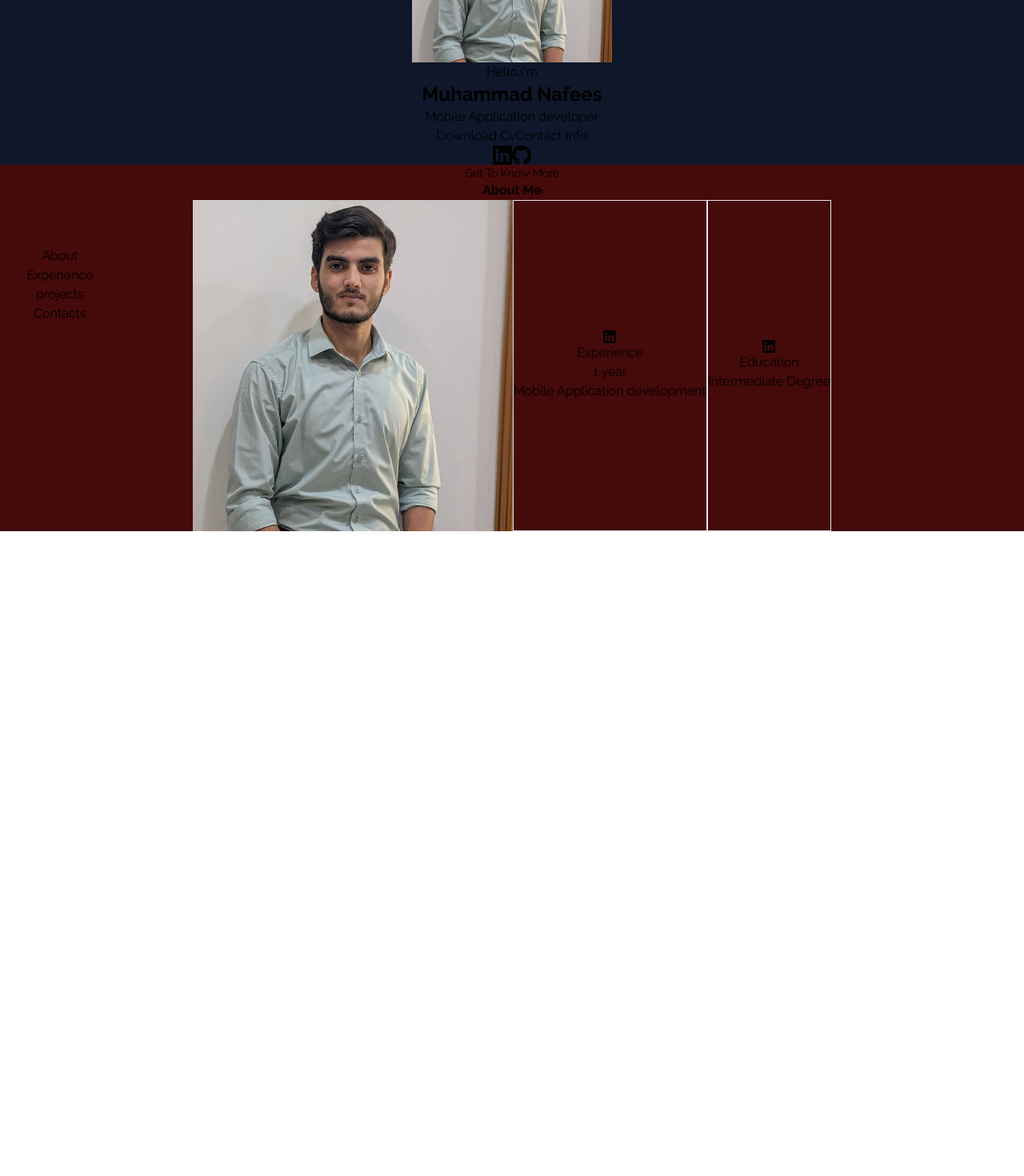
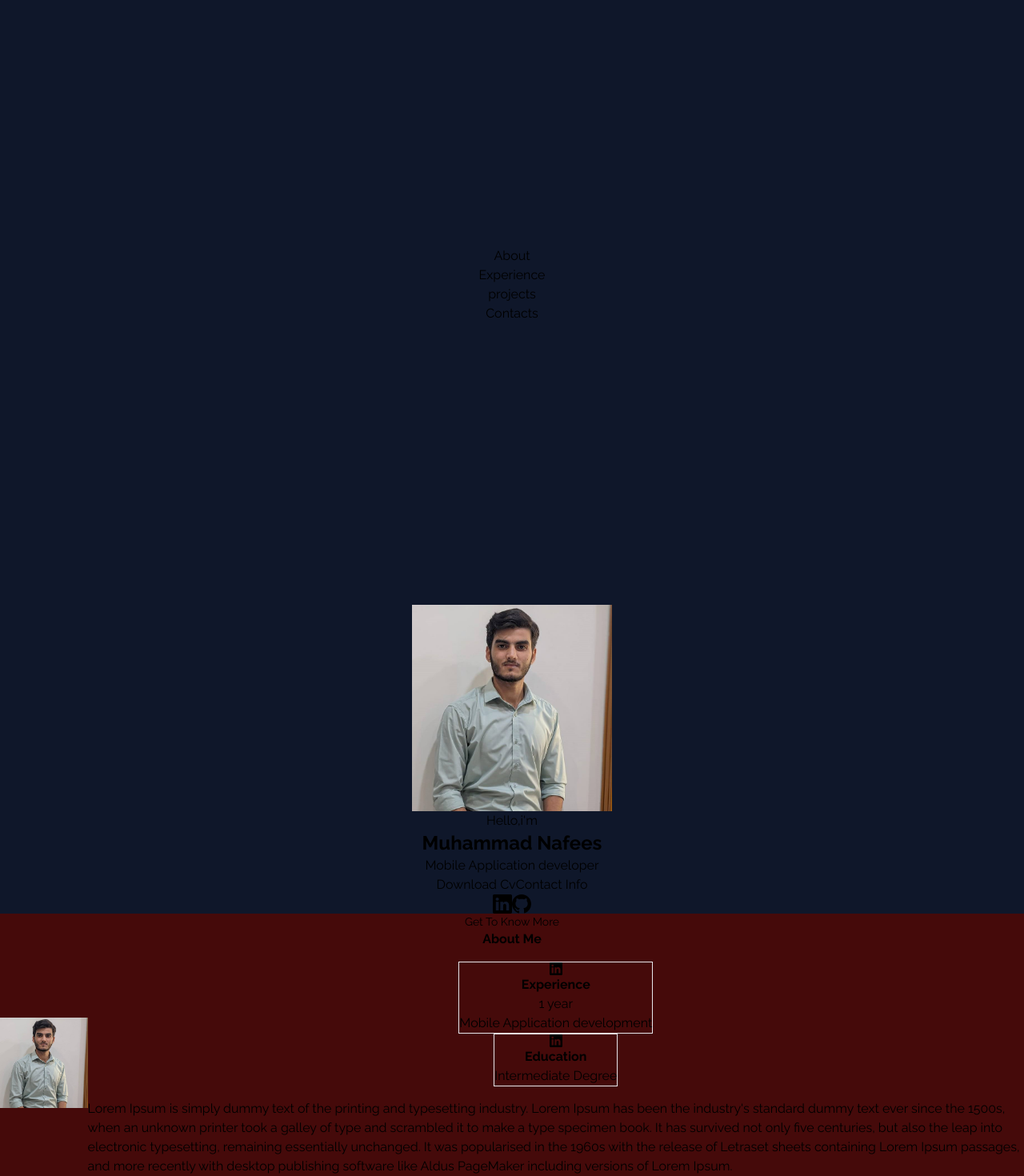
Before and after one commit to Muhammad-Nafees/Nafees_Portfolio_Nextjs, a Next.js app: page / in a window 1280 px wide. Shown: the part 180-1650 px from the top of the page at 80% size. Before the commit the page ends 844 px from the top, so only its background shows below. Built offline with nearby package versions, Linux system fonts and the light colour scheme.

Commit message:
about-woring

```diff
--- a/Components/HeaderTop.jsx
+++ b/Components/HeaderTop.jsx
@@ -13,9 +13,8 @@ const HeaderTop = () => {
 
     return (
 
-        <div className="m-auto fixed top-0 left-0 right-0 z-10 px-10 justify-center  bg-nafees flex pt-5">
+        <div className="px-10 justify-center  bg-nafees flex pt-5">
             <div className="header_top">
-
                 <Link href="/">
                     <h3 className="text-white font-bold">Muhammad Nafees</h3>
                 </Link>
--- a/Components/about/MainContentAbout.jsx
+++ b/Components/about/MainContentAbout.jsx
@@ -1,12 +1,15 @@
 import React from 'react'
 import Image from "next/image";
-import { BsLinkedin, BsGithub } from "react-icons/bs";
+import { BsLinkedin } from "react-icons/bs";
+
 
 
 const MainContentAbout = () => {
+
     return (
-        <div className='flex flex-col justify-center items-center'>
-            <div className='flex items-cente w-10/12'>
+        <div className='py-20 flex flex-col justify-center items-center'>
+            <div className='w-full lg:flex justify-between items-center lg:w-11/12'>
+                <div className="w-250 h-250 flex items-center justify-center">
                     <Image
                         src="/Nafees_Image.jpg"
                         alt="Nafees Image"
@@ -14,26 +17,35 @@ const MainContentAbout = () => {
                         height={400}
                         className="rounded-xl"
                     />
-
-                <div className='flex'>
-                    <div className='border w-6/12 py-10 px-10 rounded-3xl flex flex-col justify-center h-2/6 items-center'>
-                        <BsLinkedin />
-                        <p>Experience</p>
-                        <p>1 year</p>
-                        <p>Mobile Application development</p>
-                    </div>
-                    <div className='border w-6/12 py-10 px-10 rounded-3xl flex flex-col justify-center items-center'>
-                        <BsLinkedin />
-                        <p>Education</p>
-                        <p>Intermediate Degree</p>
-                        {/* <p></p> */}
-                    </div>
                 </div>
 
+                <div className='px-8 lg:w-8/12'>
+                    <div className='py-4 flex flex-col md:flex-row lg:space-y-4 space-y-4 md:space-x-4 items-center justify-center'>
+
+                        <div className='bg-white border w-11/12 lg:w-7/12 sm:w-5/12 h-32 rounded-3xl flex flex-col justify-center items-center'>
+                            <BsLinkedin />
+                            <p className='text-black font-bold'>Experience</p>
+                            <p className='text-black'>1 year</p>
+                            <p className='text-black'>Mobile Application development</p>
+                        </div>
+
+                        <div className='bg-white border w-11/12 sm:w-5/12 lg:w-7/12 h-32 rounded-3xl flex flex-col justify-center items-center'>
+                            <BsLinkedin />
+                            <p className='text-black font-bold'>Education</p>
+                            <p>Intermediate Degree</p>
+                        </div>
+
+                    </div>
+
+                    <div className='bg-red-900'>
+                        <p className='text-white w-11/12'>Lorem Ipsum is simply dummy text of the printing and typesetting industry. Lorem Ipsum has been the industry's standard dummy text ever since the 1500s, when an unknown printer took a galley of type and scrambled it to make a type specimen book. It has survived not only five centuries, but also the leap into electronic typesetting, remaining essentially unchanged. It was popularised in the 1960s with the release of Letraset sheets containing Lorem Ipsum passages, and more recently with desktop publishing software like Aldus PageMaker including versions of Lorem Ipsum.</p>
+                    </div>
+
+                </div>
 
             </div>
         </div>
     )
-}
+};
 
 export default MainContentAbout;
```
Lines whose indentation alone changed are shown as unchanged.
